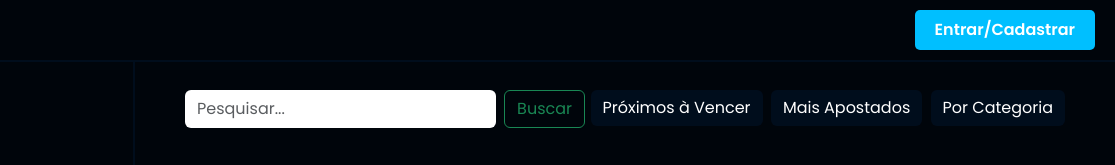
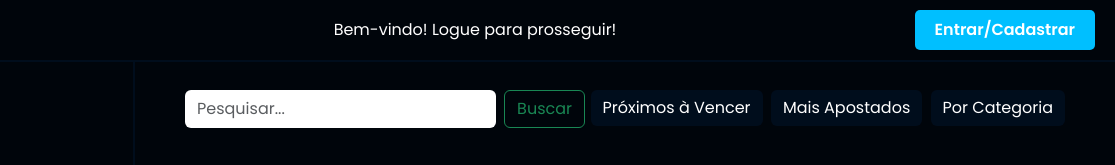
Before and after one commit to JheniferLais/ProjetoIntegradorII-BetPlatform, a website: page Projeto/src/view/Home/home.html in a window 1280 px wide. Shown: the top 165 px of the page, 165-1280 px from the left. Drawn offline with nearby package versions, Linux system fonts and the light colour scheme; no server answers.

Commit message:
feat: name feature to prove the existence of a token, as a warning to logged session needed to go on

```diff
--- a/Projeto/src/view/Home/home.css
+++ b/Projeto/src/view/Home/home.css
@@ -50,6 +50,19 @@ html, body {
     font-size: 18px;
     font-weight: 600;
     color: #ffffff;
+}
+.headermiddle{
+    position: absolute;
+    top: 0;
+    bottom: 0;
+    left: 0;
+    right: 0;
+    width: 290px;
+    display: flex;
+    justify-content: center;
+    align-items: center;
+    margin: auto;
+    color: white;
 }
 
 .header-right {
--- a/Projeto/src/view/Home/home.html
+++ b/Projeto/src/view/Home/home.html
@@ -22,7 +22,9 @@
                 <img src="../assets/whitetextlogo.png" alt="Wager Logo" height="30">
             </div>
         </div>
-
+        <div class="headermiddle">
+            <div id="useName">Bem-vindo! Logue para prosseguir!</div>
+        </div>
         <!-- Icones da Carteira e Sair -->
         <div class="header-right">
             <a id="walletLink" style="text-decoration: none;">
@@ -44,6 +46,12 @@
             <inline>
                 <button class="sidebar-items">Meus Eventos</button>
             </inline>
+            <!-- NÃO CONSEGUI FAZER FUNCIONAR ESSA BOMBA
+            <inline class="aviso-sidebar" style="display: flex; flex-direction: column; align-items: center;">
+                <p style="text-align: center;">Para mais funcionalidades,<br>
+                <a href="../Accounts/signUp.html">Entre ou Cadastre-se!</a></p>
+            </inline>
+            -->
         </ul>
     </div>
 
--- a/Projeto/src/view/Home/home.js
+++ b/Projeto/src/view/Home/home.js
@@ -138,7 +138,7 @@ async function validarLoginParaBotoesHome() {
     const token = sessionStorage.getItem('sessionToken');
     const idUsuario = sessionStorage.getItem('idUsuario');
 
-    // Caso o usuario nao tenha logado...A home já esta com os botoes ajustados corretamente...
+    // Caso o usuario nao tenha logado...A home já está com os botoes ajustados corretamente...
     if (!token || !idUsuario) {
         return;
     }
@@ -148,7 +148,17 @@ async function validarLoginParaBotoesHome() {
     document.querySelector('.sidebar-list').style.display = 'flex';
     document.querySelector('.logout-btn').textContent = 'Sair';
 
-    // Consome da API...
+
+    // Aqui você pode pegar o nome do usuário da sessionStorage, ou fazer uma requisição para pegar esse dado.
+    // Exemplo de pegar o nome do usuário da sessionStorage:
+    const nomeUsuario = sessionStorage.getItem('nomeUsuario'); // Assumindo que você tem o nome armazenado.
+
+    // Atualiza o conteúdo da div #useName com o nome do usuário
+    if (nomeUsuario) {
+        document.getElementById('useName').textContent = nomeUsuario;
+    }
+
+    // Consome da API para obter informações da carteira do usuário...
     const response = await fetch(`${apiBaseUrl}/getAllWalletInformation/${idUsuario}`, {
         method: 'GET',
         headers: {
@@ -168,6 +178,7 @@ async function validarLoginParaBotoesHome() {
     const balanceElement = document.getElementById('balance-value');
     const valorFormatado = formatarValor(saldo.saldo);
     balanceElement.textContent = valorFormatado + ' BRL';
+
 }
 
 
```
